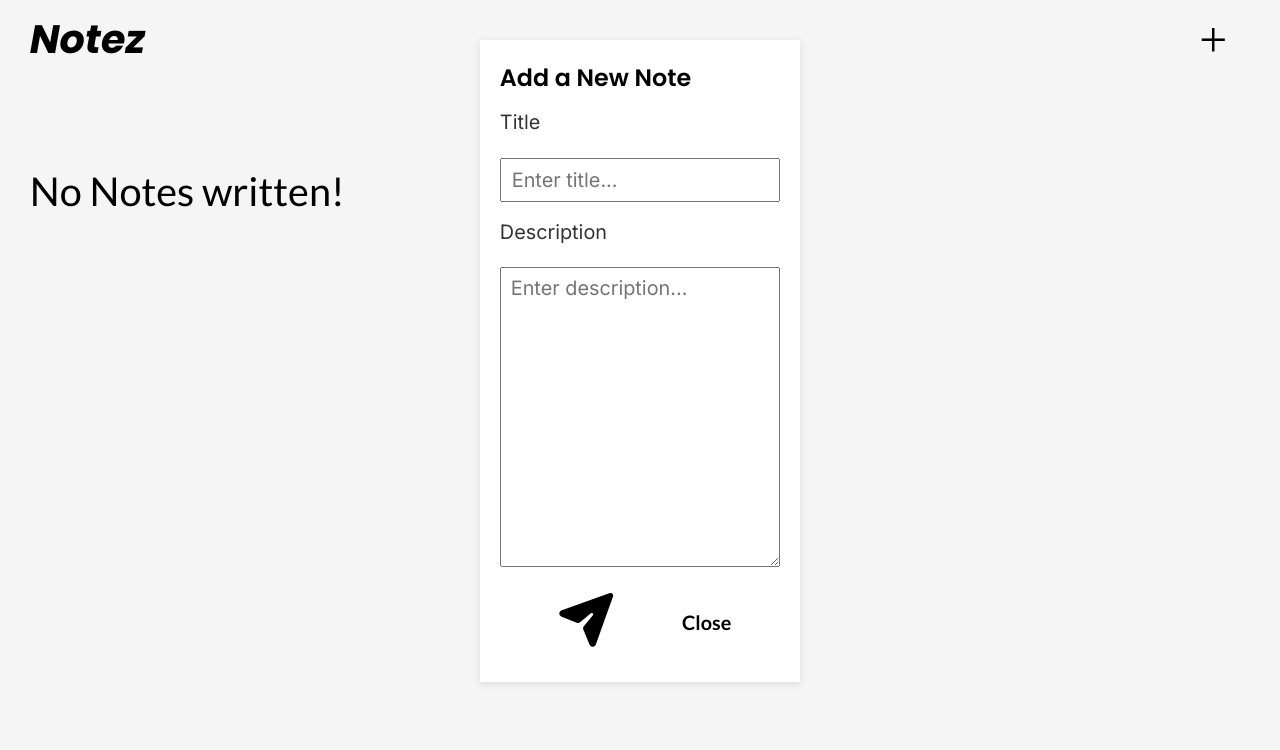
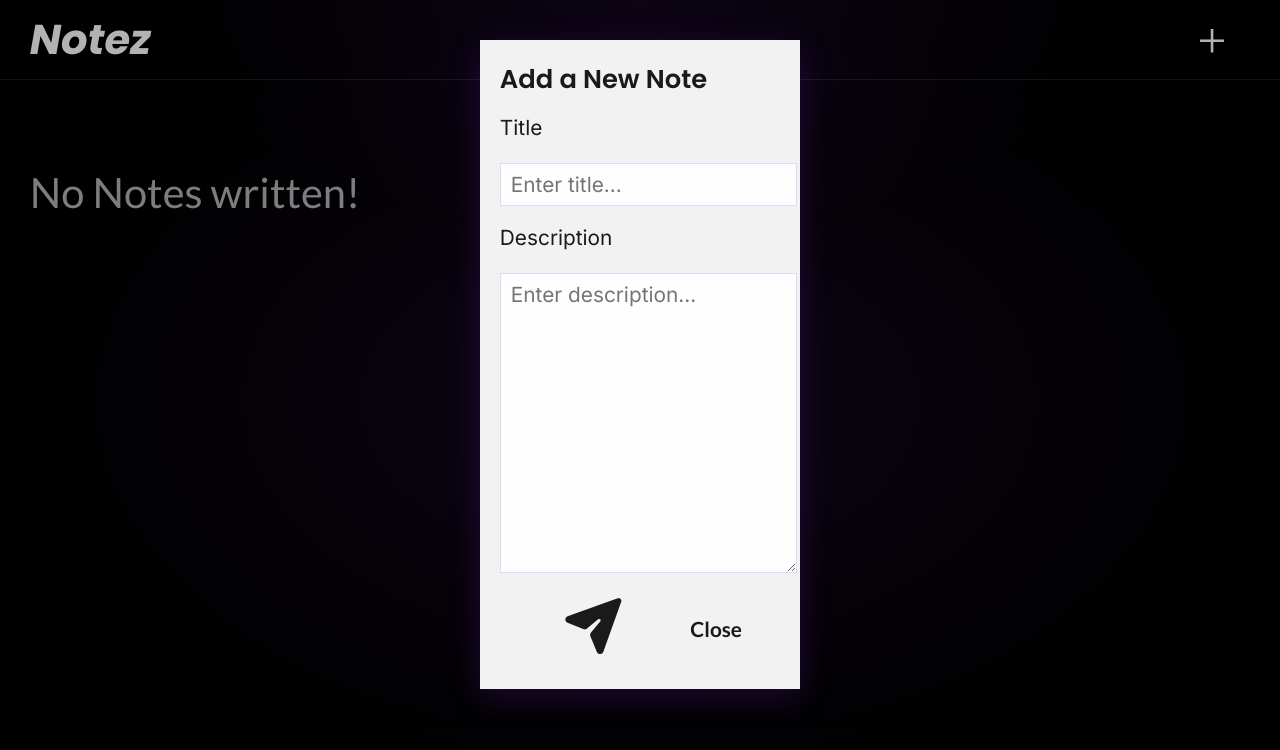
Before and after one commit to SyedMuhammadHunain/note-app, an Angular app: page / in a window 1280 px wide. Both pictures are taken after a click on the button 1213 px from the left and 40 px from the top of the page. Shown: the top 750 px of the page. Built offline with nearby package versions, Linux system fonts and the light colour scheme.

Commit message:
UI Enhancement with Dark Theme and Purple Gradient Effects

```diff
--- a/src/app/app.component.css
+++ b/src/app/app.component.css
@@ -7,6 +7,8 @@
   display: flex;
   justify-content: center;
   padding: 2rem 0;
+  /* Subtle backdrop for form overlay */
+  background-color: rgba(0, 0, 0, 0.3);
 }
 
 #notes-grid {
@@ -21,5 +23,6 @@
 
 span {
   font-family: "Lato";
-  font-size: 4rem;
+  font-size: 4.2rem; /* Increased for better visual impact */
+  color: rgba(255, 255, 255, 0.7); /* Subtle white for empty state */
 }
--- a/src/app/header/header.component.css
+++ b/src/app/header/header.component.css
@@ -3,6 +3,8 @@
     padding: 0px 3rem;
     display: flex;
     align-items: center;
+    /* Subtle border bottom for definition */
+    border-bottom: 1px solid rgba(255, 255, 255, 0.1);
 }
 
 #header app-icon-button {
--- a/src/app/new-note/new-note.component.css
+++ b/src/app/new-note/new-note.component.css
@@ -9,11 +9,12 @@
 form {
   width: 25vw;
   padding: 2rem;
-  background-color: #ffffff;
+  background-color: rgba(255, 255, 255, 0.95); /* Slightly transparent for depth */
+  backdrop-filter: blur(10px); /* Subtle blur effect */
   display: flex;
   flex-direction: column;
   justify-content: space-between;
-  box-shadow: 0 2px 8px rgba(0, 0, 0, 0.1);
+  box-shadow: 0 8px 32px rgba(147, 51, 234, 0.2), 0 2px 8px rgba(0, 0, 0, 0.3); /* Enhanced shadow with purple tint */
   font-family: "Inter";
 }
 
@@ -26,31 +27,37 @@ fieldset {
 }
 
 legend {
-  font-size: 2.4rem;
+  font-size: 2.6rem; /* Slightly increased for better hierarchy */
   font-weight: 600;
   font-family: "Poppins";
   margin-bottom: 1rem;
+  color: #1a1a1a; /* Dark text for contrast on light form */
 }
 
 label {
-  font-size: 2rem;
+  font-size: 2.1rem; /* Slightly increased for better readability */
   margin-bottom: 0.4rem;
-  color: #333;
+  color: #1a1a1a; /* Dark text for contrast on light form */
 }
 
 input {
   width: 100%;
-  font-size: 2rem;
+  font-size: 2.1rem; /* Consistent with label sizing */
   padding: 0.8rem 1rem;
   font-family: inherit;
+  color: #1a1a1a; /* Dark text for input */
+  background-color: rgba(255, 255, 255, 0.9);
+  border: 1px solid rgba(147, 51, 234, 0.2); /* Subtle purple border */
 }
 
 textarea {
   height: 300px;
   padding: 0.8rem 1rem;
-  font-size: 2rem;
-  color: #000000;
+  font-size: 2.1rem; /* Consistent sizing */
+  color: #1a1a1a;
   font-family: inherit;
+  background-color: rgba(255, 255, 255, 0.9);
+  border: 1px solid rgba(147, 51, 234, 0.2); /* Subtle purple border */
 }
 
 .form-buttons {
@@ -61,7 +68,7 @@ textarea {
 
 .form-buttons app-icon-button,
 .form-buttons button {
-  font-size: 2rem;
+  font-size: 2.1rem; /* Consistent button text sizing */
   padding: 0.5rem 2rem;
   font-family: 'Lato';
   cursor: pointer;
@@ -70,11 +77,11 @@ textarea {
 
 .form-buttons app-icon-button {
   background-color: transparent;
-  color: white;
+  color: #1a1a1a; /* Dark color for visibility on light form */
 }
 
 .form-buttons button {
   background-color: transparent;
-  color: black;
+  color: #1a1a1a;
   font-weight: 700;
 }
--- a/src/app/note/note.component.css
+++ b/src/app/note/note.component.css
@@ -1,12 +1,19 @@
 .note-card {
-  background-color: white;
+  background-color: rgba(255, 255, 255, 0.95); /* Slightly transparent for depth */
+  backdrop-filter: blur(10px); /* Subtle blur effect */
   padding: 2rem;
-  box-shadow: 0 2px 8px rgba(0, 0, 0, 0.1);
+  box-shadow: 0 8px 32px rgba(147, 51, 234, 0.15), 0 2px 8px rgba(0, 0, 0, 0.2); /* Enhanced shadow with purple tint */
   display: flex;
   flex-direction: column;
   gap: 1rem;
   font-family: "Inter";
   position: relative;
+  border: 1px solid rgba(147, 51, 234, 0.1); /* Subtle purple border */
+}
+
+.note-card p {
+  color: #1a1a1a; /* Dark text for contrast on light cards */
+  font-size: 1.8rem; /* Slightly increased for better readability */
 }
 
 .note-card app-icon-button {
--- a/src/app/shared/icon-button/icon-button.component.css
+++ b/src/app/shared/icon-button/icon-button.component.css
@@ -1,11 +1,14 @@
 button {
   border: none;
-  font-size: 5rem;
+  font-size: 5.2rem; /* Slightly increased for better visual balance */
   background-color: transparent;
   padding: 0.6rem;
   border-radius: 5rem;
+  color: inherit; /* Inherit color from parent for flexibility */
+  transition: opacity 0.2s ease; /* Subtle hover effect */
 }
 
 button:hover {
   cursor: pointer;
+  opacity: 0.8; /* Subtle hover feedback */
 }
--- a/src/styles.css
+++ b/src/styles.css
@@ -10,18 +10,27 @@ html {
 }
 
 body {
-  background-color: rgba(44, 43, 43, 0.046);
+  background: #000000;
+  /* Subtle purple gradient emanating from center */
+  background-image:
+    radial-gradient(ellipse at center, rgba(147, 51, 234, 0.15) 0%, rgba(147, 51, 234, 0.08) 25%, rgba(147, 51, 234, 0.03) 50%, transparent 70%),
+    /* Top-center purple light effect */
+    radial-gradient(ellipse 800px 400px at 50% 0%, rgba(147, 51, 234, 0.12) 0%, rgba(147, 51, 234, 0.06) 30%, transparent 60%);
+  min-height: 100vh;
+  color: #ffffff;
 }
 
 h1 {
   font-family: "Poppins";
-  font-size: 4rem;
+  font-size: 4.2rem; /* Slightly increased for better hierarchy */
   font-style: italic;
   line-height: 1.2;
+  color: #ffffff;
 }
 
 p, legend, label {
   font-family: "Inter";
-  font-size: 1.6rem;
+  font-size: 1.7rem; /* Slightly increased for better readability */
   line-height: 1.6;
+  color: #ffffff;
 }
```
